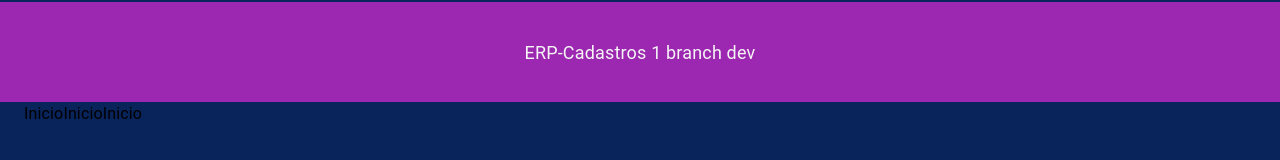
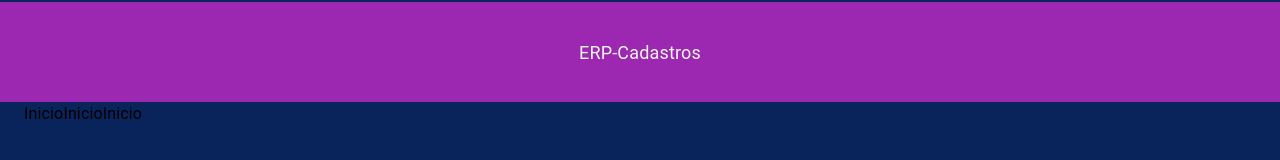
Before and after one commit to Monalisa017/SistemaERPCadastroFuncionarios, a React (Create React App) app: page / in a window 1280 px wide. Shown: the top 160 px of the page. Built offline with nearby package versions, Linux system fonts and the light colour scheme.

Commit message:
Primeiro commit

```diff
--- a/src/Components/Header/Header.js
+++ b/src/Components/Header/Header.js
@@ -10,7 +10,7 @@ function Header() {
             <Box>
                 <Grid container rowSpacing={2} columnSpacing={{ xs: 1, sm: 2, md: 3 }}>
                     <Grid item xs={12} sm={12} md={12} lg={12} xl={12}>
-                        <Styled.TitleComponent>ERP-Cadastros 1 branch dev</Styled.TitleComponent>
+                        <Styled.TitleComponent>ERP-Cadastros </Styled.TitleComponent>
                     </Grid>
 
 
```
